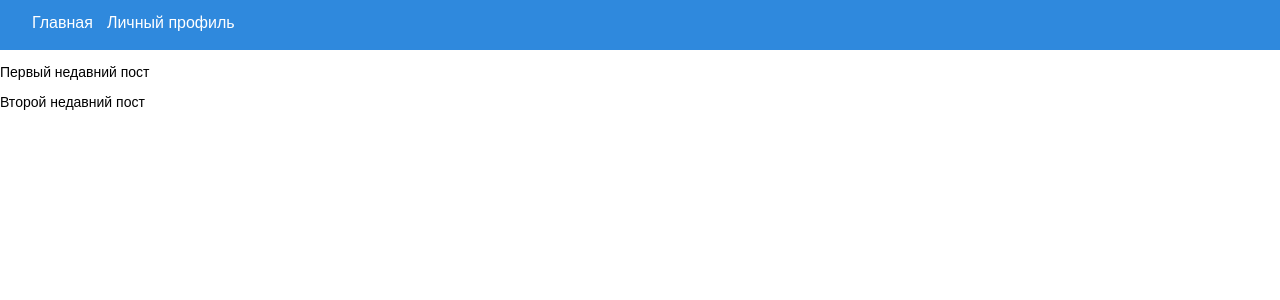
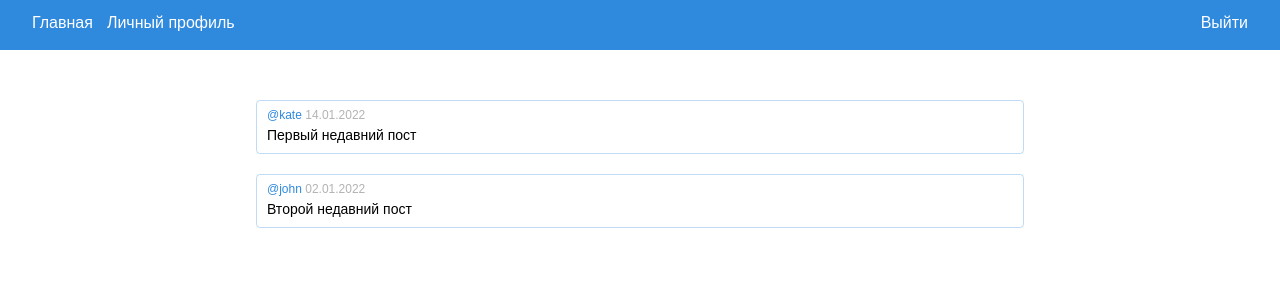
Before and after one commit to m1kol/web-blog-mipt-project, a React app in the folder frontend/: page / in a window 1280 px wide. Shown: the top 300 px of the page. Built offline with nearby package versions, Linux system fonts and the light colour scheme.

Commit message:
corrections

```diff
--- a/frontend/src/App.js
+++ b/frontend/src/App.js
@@ -22,6 +22,7 @@ function App() {
         <Route path="/article/:id" element={<Article isLoggedIn={isLoggedIn()}/>}/>
         <Route path="/login" element={<Login/>} />
         <Route path="/signup" element={<Signup/>} />
+        <Route path="/logout" element={<RecentPosts isLoggedIn={isLoggedIn()}/>} />
         <Route path="*" element={<RecentPosts isLoggedIn={isLoggedIn()}/>} />
       </Routes>
     </div>
--- a/frontend/src/components/Menu/Menu.js
+++ b/frontend/src/components/Menu/Menu.js
@@ -3,6 +3,12 @@ import { NavLink } from 'react-router-dom';
 import './Menu.scss';
 
 function Menu({ isLoggedIn }) {
+  const loginLinks = {'Войти': '/login', 'Зарегистрироваться': '/signup'}
+
+  function logout() {
+    return true
+  }
+
   return (
     <nav className="Menu">
       <div className="main_links">
@@ -21,22 +27,24 @@ function Menu({ isLoggedIn }) {
           )}
         </ul>
       </div>
-      {!isLoggedIn && (
-        <div className="auth_links">
-          <ul>
-            <li>
-              <NavLink to="/login" className="menu-link">
-                Войти
+      <div className="auth_links">
+        <ul>
+        {!isLoggedIn ?
+          Object.keys(loginLinks).map((key, index) => (
+            <li key={`nav-li-${index}`}>
+              <NavLink to={loginLinks[key]} className="menu-link">
+                {key}
               </NavLink>
             </li>
+          )) : (
             <li>
-              <NavLink to="/signup" className="menu-link">
-                Зарегистрироваться
+              <NavLink to="/logout" className="menu-link" onClick={logout}>
+                Выйти
               </NavLink>
             </li>
-          </ul>
-        </div>
-      )}
+        )}
+        </ul>
+      </div>
     </nav>
   )
 }
--- a/frontend/src/components/Profile/Profile.js
+++ b/frontend/src/components/Profile/Profile.js
@@ -1,5 +1,5 @@
 import React from 'react';
-import { useParams} from 'react-router-dom';
+import { useParams, Link } from 'react-router-dom';
 import Menu from '../Menu/Menu';
 import './Profile.scss'
 
@@ -26,9 +26,9 @@ function Profile({ isLoggedIn }) {
                             <span>{article.date}</span>
                             <p>{article.text}</p>
                             {article.text.length > 300 && (
-                                <a href={`/article/${article.id}`}>
+                                <Link to={`/article/${article.id}`}>
                                     Посмотреть полностью
-                                </a>
+                                </Link>
                             )}
                         </div>
                     ))}
--- a/frontend/src/components/Profile/Profile.scss
+++ b/frontend/src/components/Profile/Profile.scss
@@ -3,17 +3,27 @@
     flex-direction: column;
     align-items: center;
 
+    .Profile_info {
+        h3 {
+            margin: 30px 0 20px;
+        }
+    }
+
     .Profile_articles {
-        width: 50%;
+        width: 100%;
+        display: flex;
+        flex-direction: column;
+        align-items: center;
 
         .article {
             max-height: 200px;
             border: 1px solid rgba(47, 137, 221, 0.3);
             border-radius: 4px;
             color: #000;
-            margin: 20px;
+            margin: 20px 20px 0;
             padding: 5px 10px;
             box-sizing: border-box;
+            width: 60%;
 
             span {
                 color: rgba(0, 0, 0, 0.3);
--- a/frontend/src/components/RecentPosts/RecentPosts.js
+++ b/frontend/src/components/RecentPosts/RecentPosts.js
@@ -1,11 +1,13 @@
 import React from 'react';
 import Menu from '../Menu/Menu';
+import { Link } from 'react-router-dom';
+import './RecentPosts.scss';
 
 function RecentPosts({ isLoggedIn }) {
     let getRecentPosts = () => {
         return [
-            'Первый недавний пост',
-            'Второй недавний пост'
+            {'author': 'kate', 'date': '14.01.2022', 'text': 'Первый недавний пост', 'id': 2},
+            {'author': 'john', 'date': '02.01.2022', 'text': 'Второй недавний пост', 'id': 1}
         ]
     }
 
@@ -14,7 +16,16 @@ function RecentPosts({ isLoggedIn }) {
             <Menu isLoggedIn={isLoggedIn}/>
             <div className="RecentPosts">
                 {getRecentPosts().map((article, index) => (
-                    <p key={`recent-${index}`}>{article}</p>
+                    <div className="article" key={`recent-${index}`}>
+                        <span>{`@${article.author} `}</span>
+                        <span>{article.date}</span>
+                        <p>{article.text}</p>
+                        {article.text.length > 300 && (
+                            <Link to={`/article/${article.id}`}>
+                                Посмотреть полностью
+                            </Link>
+                        )}
+                    </div>
                 ))}
             </div>
         </React.Fragment>
--- /dev/null
+++ b/frontend/src/components/RecentPosts/RecentPosts.scss
@@ -0,0 +1,30 @@
+.RecentPosts {
+    display: flex;
+    flex-direction: column;
+    align-items: center;
+    padding-top: 30px;
+
+    .article {
+        max-height: 200px;
+        border: 1px solid rgba(47, 137, 221, 0.3);
+        border-radius: 4px;
+        color: #000;
+        margin: 20px 20px 0;
+        padding: 5px 10px;
+        box-sizing: border-box;
+        width: 60%;
+
+        span {
+            color: rgba(0, 0, 0, 0.3);
+            font-size: 12px;
+
+            &:first-child {
+                color: rgb(47, 137, 221);
+            }
+        }
+
+        p {
+            margin: 5px 0;
+        }
+    }
+}
```
